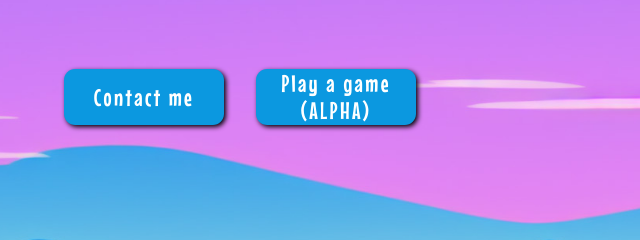
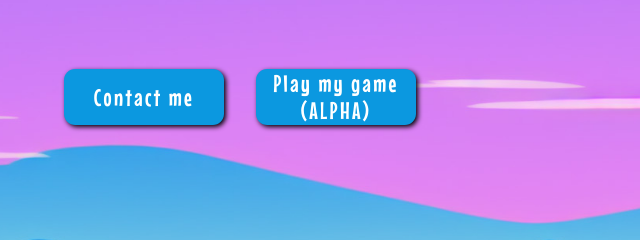
Before and after one commit to GVoynikov/gvoynikov.github.io, a plain HTML site: page index.html in a window 1280 px wide. Shown: the part 289-529 px from the top of the page, 0-640 px from the left. Drawn offline with Linux system fonts and the light colour scheme.

Commit message:
Changed button text.

```diff
--- a/index.html
+++ b/index.html
@@ -24,7 +24,7 @@
             </a>
             <a href="./game/game.html">
                 <div class="header-button" id="to-game">
-                    <p class="button-text">Play a game<br>(ALPHA)</p>
+                    <p class="button-text">Play my game<br>(ALPHA)</p>
                 </div>
             </a>
         </nav>
```
